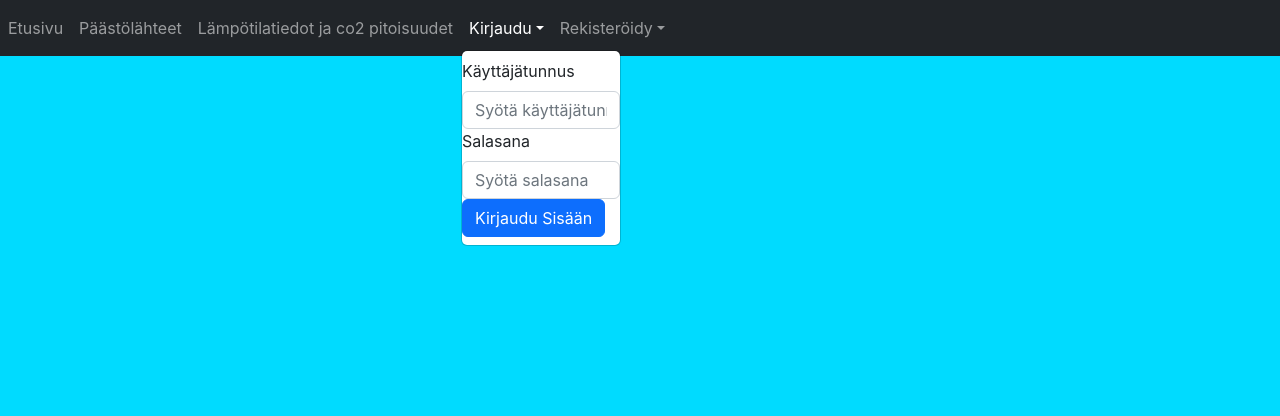
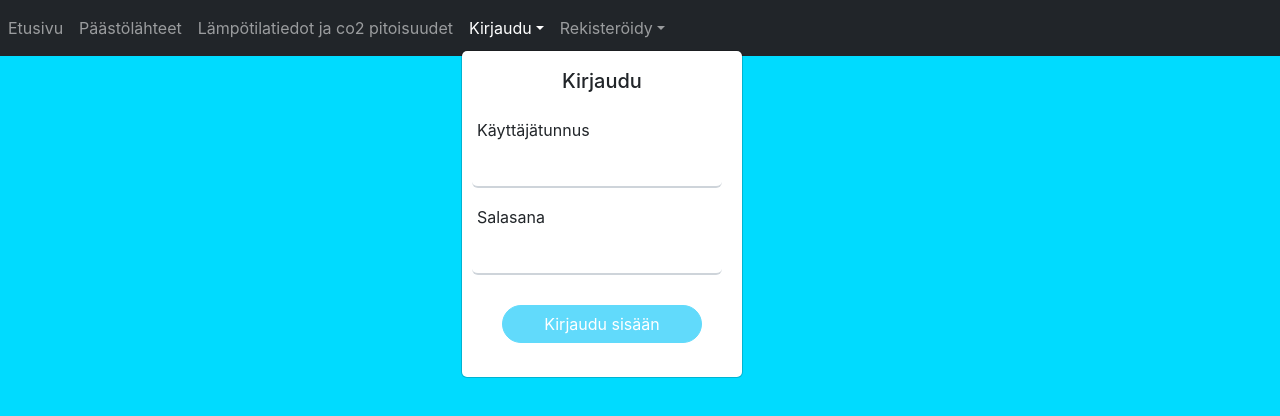
Before and after one commit to luris123/2022-fall-oamk-project, a React (Create React App) app in the folder Client/: page /view/1 in a window 1280 px wide. Both pictures are taken after a click on the button "Kirjaudu". Shown: the top 416 px of the page. Built offline with nearby package versions, Linux system fonts and the light colour scheme; no server answers.

Commit message:
UI changes
Minor UI changes to login and views

```diff
--- a/Client/src/App.css
+++ b/Client/src/App.css
@@ -31,3 +31,48 @@
   text-align: center;
   font-size: 80px;
 }
+#form{
+  position: relative;
+  width: 280px;
+  height: 300px;
+  margin-top: 10px;
+
+}
+#form-label {
+  margin-top: 17px;
+  margin-left: 15px;
+}
+#form-control{
+  outline: 0;
+  border-width: 0 0 2px;
+  margin-left: 10px;
+  width: 250px;
+  box-shadow: none;
+}
+#form-header{
+  text-align: center;
+}
+#form-button {
+  margin-top: 30px;
+  position: absolute;
+  left: 50%;
+  transform: translate(-50%, 0%);
+  width: 200px;
+  background-color: #61dafb;
+  border-color: #61dafb;
+  border-radius: 40px;
+}
+#view-button{
+  margin: 4px;
+  border-radius: 10px;
+  width: 120px;
+  height: 50px;
+}
+#card{
+  margin: 0 auto;
+  float: none;
+  margin-bottom: 10px;
+}
+#card-header {
+  text-align: center;
+}
--- a/Client/src/components/charts/v1v2.js
+++ b/Client/src/components/charts/v1v2.js
@@ -4,6 +4,10 @@ import { Chart, registerables } from 'chart.js';
 import { Line } from 'react-chartjs-2';
 import axios from 'axios';
 import 'chartjs-adapter-luxon';
+import Button from "react-bootstrap/Button";
+import '../../App.css'
+import Card from 'react-bootstrap/Card';
+import ListGroup from 'react-bootstrap/ListGroup';
 
 
 Chart.register(...registerables);
@@ -178,31 +182,64 @@ function V1V2(props) {
 
     ]
   }
+//   return (
+//     <>
+//       {props.show
+//         ? <div>
+//         <h4>Global historical surface temperature anomalies from January 1850 onwards</h4>
+//         <a href="https://www.metoffice.gov.uk/hadobs/hadcrut5/" target="_blank" rel="noreferrer">Description and data source</a>
+//         <br></br>
+//         <h4>Northern Hemisphere 2,000-year temperature reconstruction</h4>
+//         <a href="https://gml.noaa.gov/ccgg/about/co2_measurements.html" target="_blank" rel="noreferrer">Data measurement description<br /></a>
+//         <a href="https://www.ncei.noaa.gov/pub/data/paleo/contributions_by_author/moberg2005/nhtemp-moberg2005.txt" target="_blank" rel="noreferrer">Data source<br /></a>
+//         <Button id="view-button" onClick={() => setVisible(!visible)}>Change view</Button>
+//         <Button id="view-button" onClick={() => setV2Toggle(!v2Toggle)}>V2Toggle</Button>
+//         {props.description
+//           ? <p>{props.description}</p>
+//           : null
+//         }
+//         <div style={{ width: 1500, height: 'auto', margin: 'auto' }}>
+//           <Line
+//             style={{ backgroundColor: "white" }}
+//             options={options}
+//             data={data}
+//           />
+//         </div>
+//       </div>
+//         : null
+//       }
+//     </>
+//   )
+// }
 
   return (
     <>
       {props.show
-        ? <div>
-        <h4>Global historical surface temperature anomalies from January 1850 onwards</h4>
-        <a href="https://www.metoffice.gov.uk/hadobs/hadcrut5/" target="_blank" rel="noreferrer">Description and data source</a>
-        <br></br>
-        <h4>Northern Hemisphere 2,000-year temperature reconstruction</h4>
-        <a href="https://gml.noaa.gov/ccgg/about/co2_measurements.html" target="_blank" rel="noreferrer">Data measurement description<br /></a>
-        <a href="https://www.ncei.noaa.gov/pub/data/paleo/contributions_by_author/moberg2005/nhtemp-moberg2005.txt" target="_blank" rel="noreferrer">Data source<br /></a>
-        <button onClick={() => setVisible(!visible)}>Change view</button>
-        <button onClick={() => setV2Toggle(!v2Toggle)}>V2Toggle</button>
+        ? <Card id="card">
+          <Card.Body id="card-header">
+            <h3>Global historical surface temperature anomalies from January 1850 onwards<br></br>&<br></br>Northern Hemisphere 2,000-year temperature reconstruction</h3>
+          </Card.Body>
+          <Card.Body id="card-header">
+            <Button id="view-button" onClick={() => setVisible(!visible)}>Change view</Button>
+            <Button id="view-button" onClick={() => setV2Toggle(!v2Toggle)}>V2Toggle</Button>
+          </Card.Body>
         {props.description
           ? <p>{props.description}</p>
           : null
         }
-        <div style={{ width: 1500, height: 'auto', margin: 'auto' }}>
+        <div style={{ width: 1000, height: 'auto', margin: 'auto' }}>
           <Line
             style={{ backgroundColor: "white" }}
             options={options}
             data={data}
           />
         </div>
-      </div>
+        <Card.Body id="card-header">
+          <Card.Link href="https://www.metoffice.gov.uk/hadobs/hadcrut5/">Global surface temperature Description and Data source</Card.Link>
+          <Card.Link href="https://gml.noaa.gov/ccgg/about/co2_measurements.html">Data measurement description</Card.Link>
+          <Card.Link href="https://www.ncei.noaa.gov/pub/data/paleo/contributions_by_author/moberg2005/nhtemp-moberg2005.txt">Northern Hemisphere temperature Data source</Card.Link>
+        </Card.Body>
+      </Card>
         : null
       }
     </>
--- a/Client/src/components/navbar/navigationbar.js
+++ b/Client/src/components/navbar/navigationbar.js
@@ -5,6 +5,7 @@ import { Navbar, Nav, NavLink} from 'react-bootstrap'
 import NavDropdown from 'react-bootstrap/NavDropdown';
 import Button from "react-bootstrap/Button";
 import Form from 'react-bootstrap/Form';
+import '../../App.css'
 
 function Navigationbar() {
     const [username, setUsername] = useState('')
@@ -78,17 +79,18 @@ function Navigationbar() {
                         title="Kirjaudu"
                         menuVariant="light"
                     >
-                        <Form onSubmit={handleLogin}>
+                        <Form onSubmit={handleLogin} id="form">
+                            <h5 id="form-header">Kirjaudu</h5>
                             <Form.Group>
-                                <Form.Label>Käyttäjätunnus</Form.Label>
-                                <Form.Control onChange={({ target }) => setUsername(target.value)} type="username" placeholder="Syötä käyttäjätunnus"/>
+                                <Form.Label id="form-label">Käyttäjätunnus</Form.Label>
+                                <Form.Control id="form-control" onChange={({ target }) => setUsername(target.value)} type="username"/>
                             </Form.Group>
                             <Form.Group>
-                                <Form.Label>Salasana</Form.Label>
-                                <Form.Control onChange={({ target }) => setPassword(target.value)} type="password" placeholder="Syötä salasana" />
+                                <Form.Label id="form-label">Salasana</Form.Label>
+                                <Form.Control id="form-control" onChange={({ target }) => setPassword(target.value)} type="password" />
                             </Form.Group>
-                            <Button type='submit'>
-                                Kirjaudu Sisään
+                            <Button type='submit' id="form-button">
+                                Kirjaudu sisään
                             </Button>
                         </Form>
 
@@ -98,16 +100,17 @@ function Navigationbar() {
                         title="Rekisteröidy"
                         menuVariant="light"
                     >
-                        <Form onSubmit={handleRegister}>
+                        <Form onSubmit={handleRegister} id="form">
+                            <h5 id="form-header">Rekisteröidy</h5>
                             <Form.Group>
-                                <Form.Label>Käyttäjätunnus</Form.Label>
-                                <Form.Control onChange={({ target }) => setUsername(target.value)} type="username" placeholder="Syötä käyttäjätunnus"/>
+                                <Form.Label id="form-label">Käyttäjätunnus</Form.Label>
+                                <Form.Control id="form-control" onChange={({ target }) => setUsername(target.value)} type="username" />
                             </Form.Group>
                             <Form.Group>
-                                <Form.Label>Salasana</Form.Label>
-                                <Form.Control onChange={({ target }) => setPassword(target.value)} type="password" placeholder="Syötä salasana" />
+                                <Form.Label id="form-label">Salasana</Form.Label>
+                                <Form.Control id="form-control" onChange={({ target }) => setPassword(target.value)} type="password" />
                             </Form.Group>
-                            <Button type='submit'>
+                            <Button type='submit' id="form-button">
                                 Luo uusi tili
                             </Button>
                         </Form>
```
